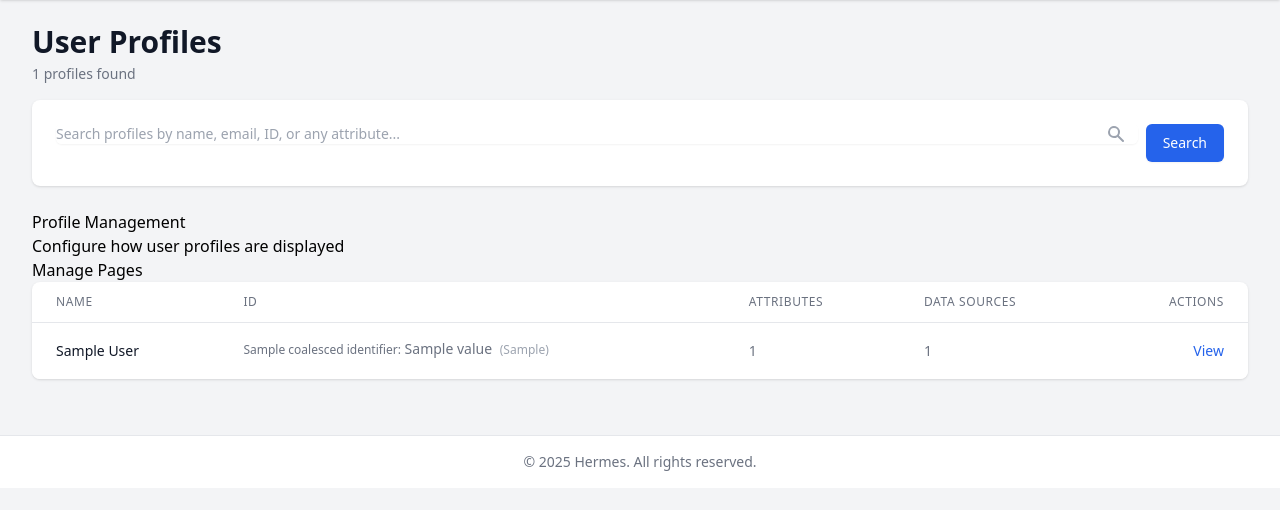
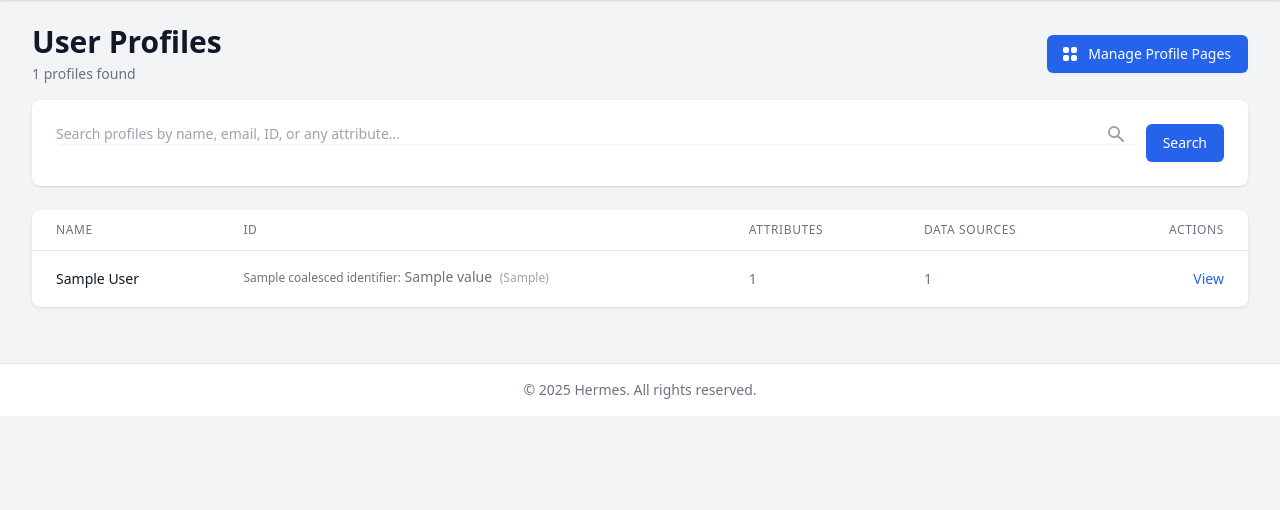
Before and after one commit to mtesterm22/Hermes, a Django app: template templates/users/person_list.html in a window 1280 px wide. Shown: the part 64-574 px from the top of the page. Run offline with Django 3.2, Linux system fonts and the light colour scheme; the template is opened without the code that fills it: most values are stand-ins (such as "Sample title", 1, 10 or a date in 2020); some libraries are stand-ins or nearby versions.

```diff
--- a/templates/users/person_list.html
+++ b/templates/users/person_list.html
@@ -13,6 +13,14 @@
         <p class="mt-1 text-sm text-gray-500">
             {{ total_count }} profiles found
         </p>
+    </div>
+    <div class="mt-4 flex md:mt-0 md:ml-4">
+        <a href="{% url 'users:page_list' %}" class="inline-flex items-center px-4 py-2 border border-transparent rounded-md shadow-sm text-sm font-medium text-white bg-blue-600 hover:bg-blue-700 focus:outline-none focus:ring-2 focus:ring-offset-2 focus:ring-blue-500">
+            <svg class="mr-2 -ml-1 h-5 w-5" xmlns="http://www.w3.org/2000/svg" viewBox="0 0 20 20" fill="currentColor">
+                <path d="M5 3a2 2 0 00-2 2v2a2 2 0 002 2h2a2 2 0 002-2V5a2 2 0 00-2-2H5zM5 11a2 2 0 00-2 2v2a2 2 0 002 2h2a2 2 0 002-2v-2a2 2 0 00-2-2H5zM11 5a2 2 0 012-2h2a2 2 0 012 2v2a2 2 0 01-2 2h-2a2 2 0 01-2-2V5zM11 13a2 2 0 012-2h2a2 2 0 012 2v2a2 2 0 01-2 2h-2a2 2 0 01-2-2v-2z" />
+            </svg>
+            Manage Profile Pages
+        </a>
     </div>
 </div>
 {% endblock %}
@@ -58,12 +66,6 @@
             {% endif %}
         </form>
     </div>
-</div>
-
-<div class="card">
-    <h3>Profile Management</h3>
-    <p>Configure how user profiles are displayed</p>
-    <a href="{% url 'users:page_list' %}" class="btn">Manage Pages</a>
 </div>
 
 <div class="bg-white shadow overflow-hidden sm:rounded-lg">
```
